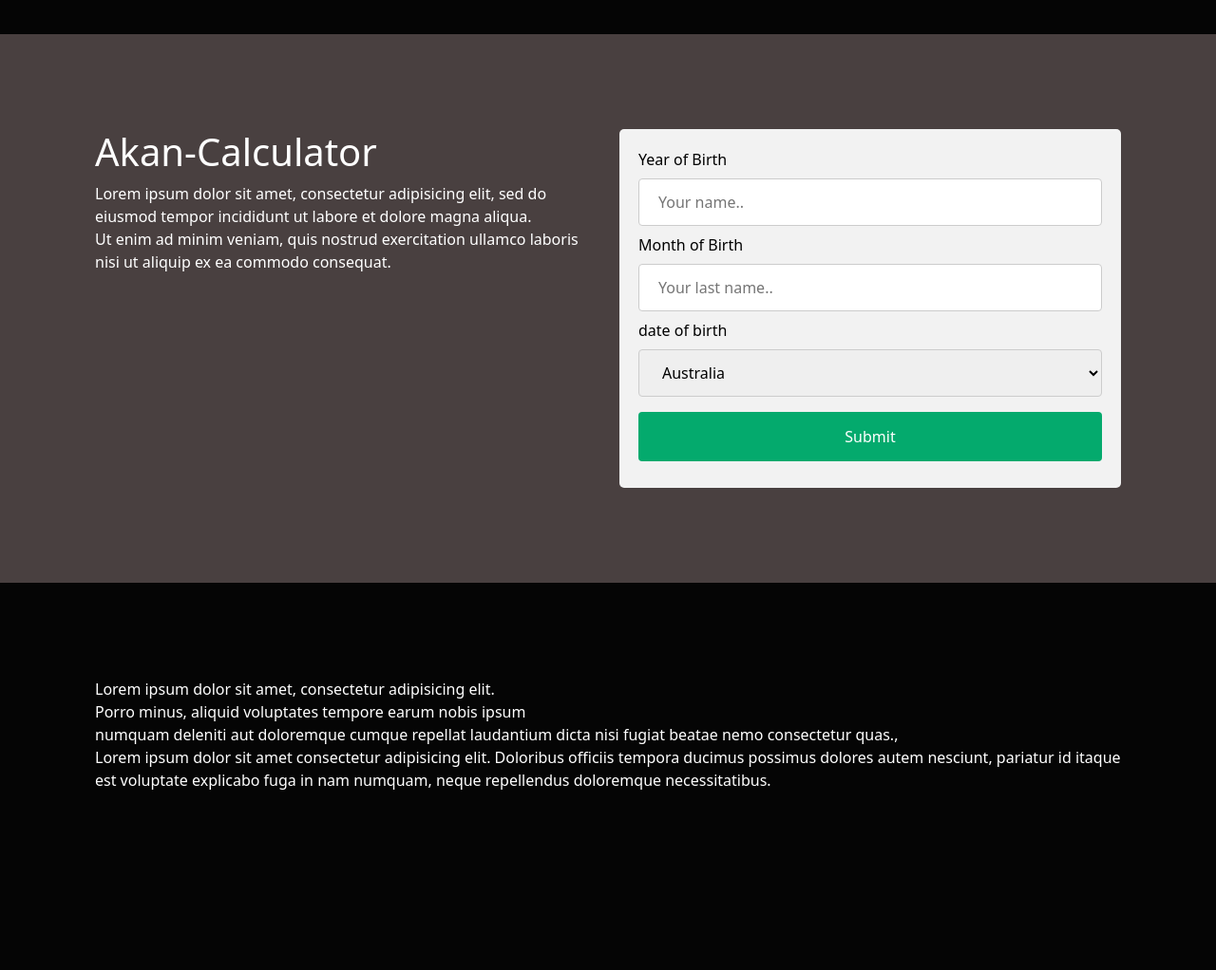
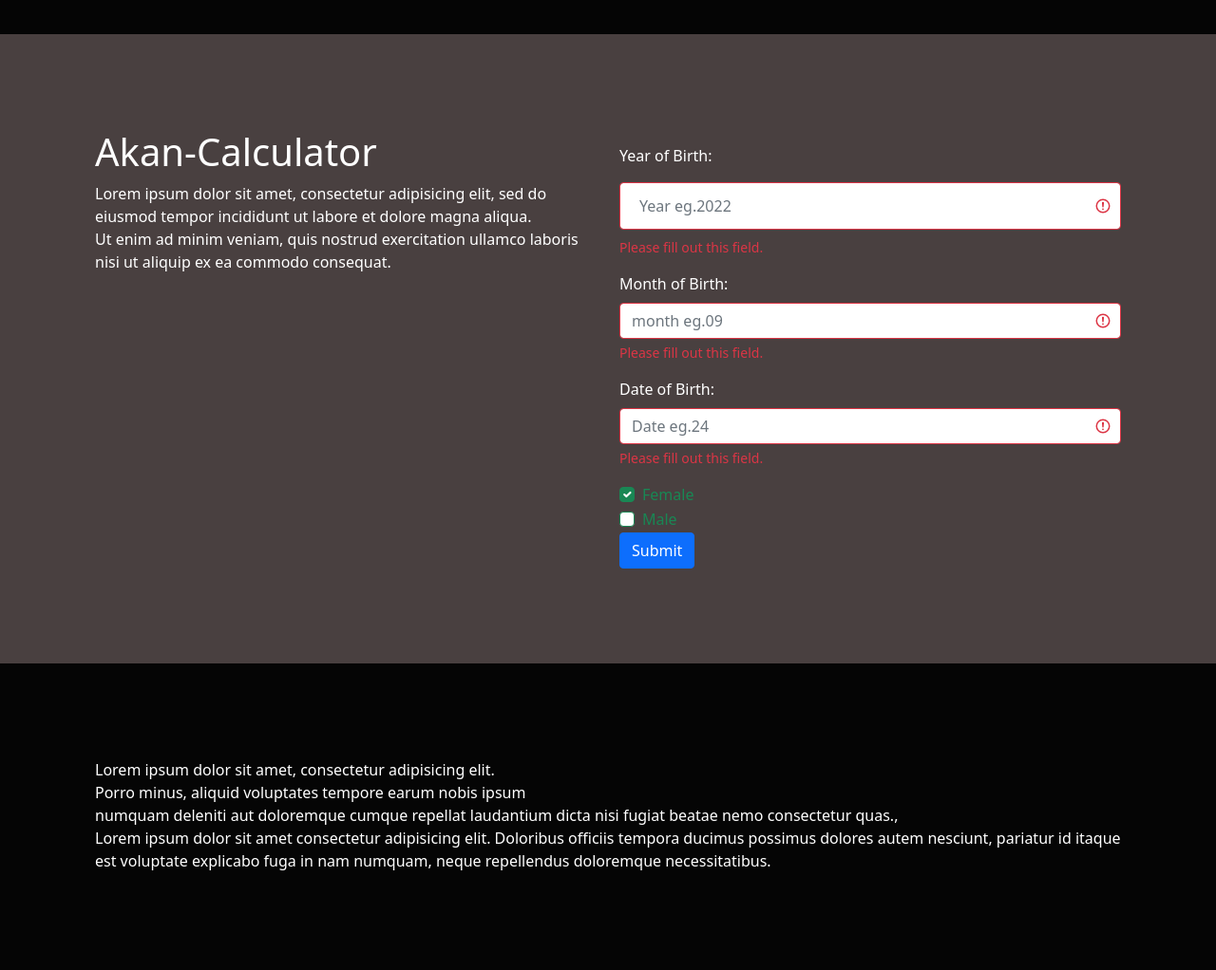
Before and after one commit to Dianakariuki/Akan-Namesapp, a plain HTML site: page index.html in a window 1280 px wide. Shown: the part 780-1802 px from the top of the page at 95% size. Before the commit the page ends 1730 px from the top, so only its background shows below. Drawn offline with nearby package versions, Linux system fonts and the light colour scheme.

Commit message:
This commit styles the form

```diff
--- a/index.css
+++ b/index.css
@@ -20,6 +20,14 @@ body{
     position: relative;
     bottom: 50px;
 
+
+}
+
+.nav-link{
+  color: white;
+  font-family: Roboto, Lato, Open Sans, Montserrat, Georgia, Playfair Display Bold;
+  font: bold;
+  font-weight: 500;
 }
 #Akan{
 font-family:Roboto, Lato, Open Sans, Montserrat, Georgia, Playfair Display Bold;
--- a/index.html
+++ b/index.html
@@ -36,17 +36,15 @@
     <div class="top">
     <ul class="nav justify-content-end">
       <li class="nav-item">
-        <a class="nav-link" href="#">Link</a>
+        <a class="nav-link" href="#"><strong> Home</strong></a>
       </li>
       <li class="nav-item">
-        <a class="nav-link" href="#">Link</a>
+        <a class="nav-link" href="#"><strong>Checker</strong></a>
       </li>
       <li class="nav-item">
-        <a class="nav-link" href="#">Link</a>
+        <a class="nav-link" href="#"><strong>footer</strong></a>
       </li>
-      <li class="nav-item">
-        <a class="nav-link disabled" href="#">Disabled</a>
-      </li>
+
     </ul>
   </div>
   <!-- first section -->
@@ -89,25 +87,36 @@
     </div>
     <div class="col-sm-6">
       <!-- date-form -->
-      <div class="form">
-        <form action="/action_page.php">
-          <label for="fname">Year of Birth</label>
-          <input type="text" id="fname" name="firstname" placeholder="Your name..">
-
-          <label for="lname">Month of Birth</label>
-          <input type="text" id="lname" name="lastname" placeholder="Your last name..">
-
-          <label for="country">date of birth</label>
-          <select id="country" name="country">
-            <option value="australia">Australia</option>
-            <option value="canada">Canada</option>
-            <option value="usa">USA</option>
-          </select>
-
-          <input type="submit" value="Submit">
-        </form>
-      </div>
-
+      <form action="/action_page.php" class="was-validated">
+        <div class="mb-3 mt-3">
+          <label for="uname" class="form-label">Year of Birth:</label>
+          <input type="text" class="form-control" id="uname" placeholder="Year eg.2022" name="uname" required>
+          <div class="valid-feedback">Valid.</div>
+          <div class="invalid-feedback">Please fill out this field.</div>
+        </div>
+        <div class="mb-3">
+          <label for="pwd" class="form-label">Month of Birth:</label>
+          <input type="password" class="form-control" id="pwd" placeholder="month eg.09" name="pswd" required>
+          <div class="valid-feedback">Valid.</div>
+          <div class="invalid-feedback">Please fill out this field.</div>
+        </div>
+        <div class="mb-3">
+          <label for="pwd" class="form-label">Date of Birth:</label>
+          <input type="password" class="form-control" id="pwd" placeholder="Date eg.24" name="pswd" required>
+          <div class="valid-feedback">Valid.</div>
+          <div class="invalid-feedback">Please fill out this field.</div>
+        </div>
+        <div class="form-check">
+          <input type="checkbox" class="form-check-input" id="check1" name="option1" value="something" checked>
+          <label class="form-check-label" for="check1">Female</label>
+        </div>
+        <div class="form-check">
+          <input type="checkbox" class="form-check-input" id="check2" name="option2" value="something">
+          <label class="form-check-label" for="check2">Male</label>
+        </div>
+      <button type="submit" class="btn btn-primary">Submit</button>
+      </form>
+    </div>
   </div>
 
 </section>
```
